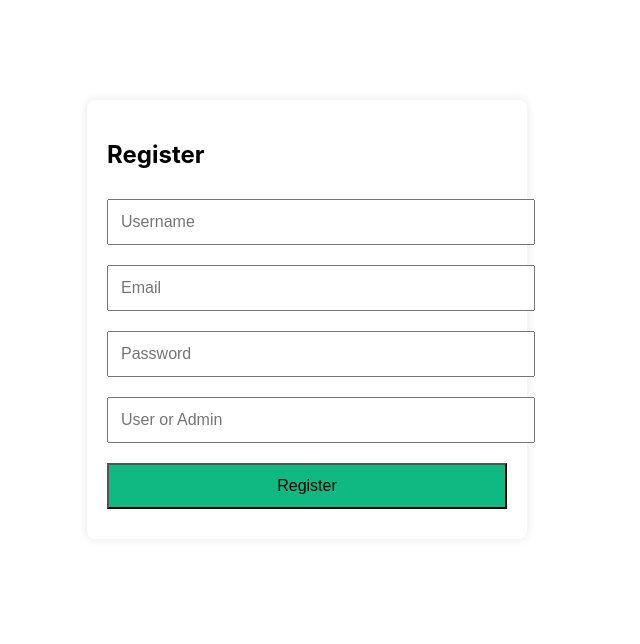
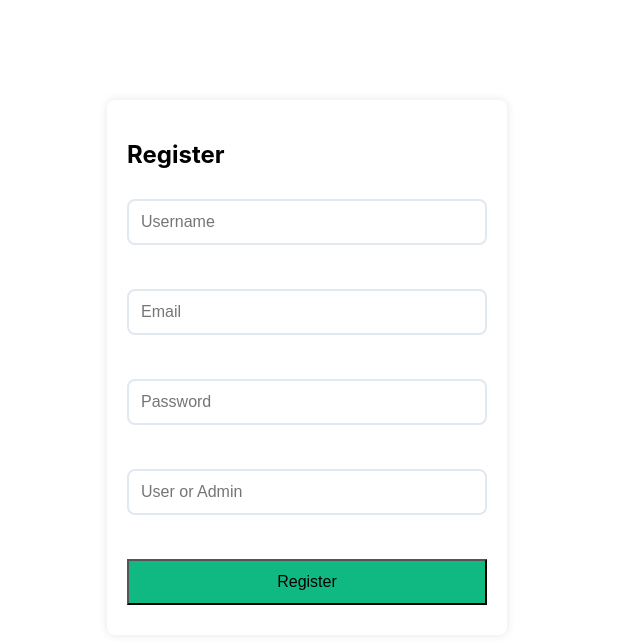
Before and after one commit to jmacoy52/employee-management-frontend, a React (Create React App) app in the folder client/: page /register in a window 1280 px wide. Shown: the top 644 px of the page, without its empty margins (333-973 px from the left). Built offline with nearby package versions, Linux system fonts and the light colour scheme.

Commit message:
fixed the login field moving out of the auth-container, with padding and some spacing

```diff
--- a/client/src/components/Pages/Auth/Login.css
+++ b/client/src/components/Pages/Auth/Login.css
@@ -1,59 +1,26 @@
-.login-container {
-  display: flex;
-  justify-content: center;
-  align-items: center;
-  height: 100vh;
-  background-color: #f0f2f5;
+/* Login.css */
+.auth-container {
+  max-width: 400px;
+  width: 90%; /* Prevents container from touching viewport edges */
+  margin: 2rem auto;
+  padding: 2.5rem;
+  box-sizing: border-box;
+  border-radius: 12px;
+  background: #ffffff;
+  box-shadow: 0 10px 25px rgba(197, 47, 47, 0.08);
 }
 
-.login-form {
-  background-color: white;
-  padding: 40px;
-  border-radius: 10px;
-  box-shadow: 0 8px 16px rgba(0,0,0,0.1);
-  width: 100%;
-  max-width: 400px;
+.auth-container form {
+  display: flex;
+  flex-direction: column;
+  gap: 1.5rem;
 }
 
-.login-form h2 {
-  text-align: center;
-  margin-bottom: 20px;
-  color: #1c1c1c;
-}
-
-.login-form input {
+.auth-container input {
   width: 100%;
-  padding: 12px;
-  margin-bottom: 16px;
-  border: 1px solid #ccc;
-  border-radius: 6px;
+  padding: 14px 16px;
+  box-sizing: border-box;
+  border: 2px solid #e2e8f0;
+  border-radius: 8px;
   font-size: 1rem;
 }
-
-.login-btn {
-  width: 100%;
-  padding: 12px;
-  background-color: #2563eb;
-  color: white;
-  font-weight: bold;
-  border: none;
-  border-radius: 6px;
-  cursor: pointer;
-  transition: background-color 0.3s ease;
-}
-
-.login-btn:hover {
-  background-color: #bfcbf3;
-}
-
-.forgot {
-  margin-top: 12px;
-  text-align: center;
-  font-size: 0.9rem;
-}
-
-
-.error {
-  color: red;
-  margin-bottom: 10px;
-}
```
